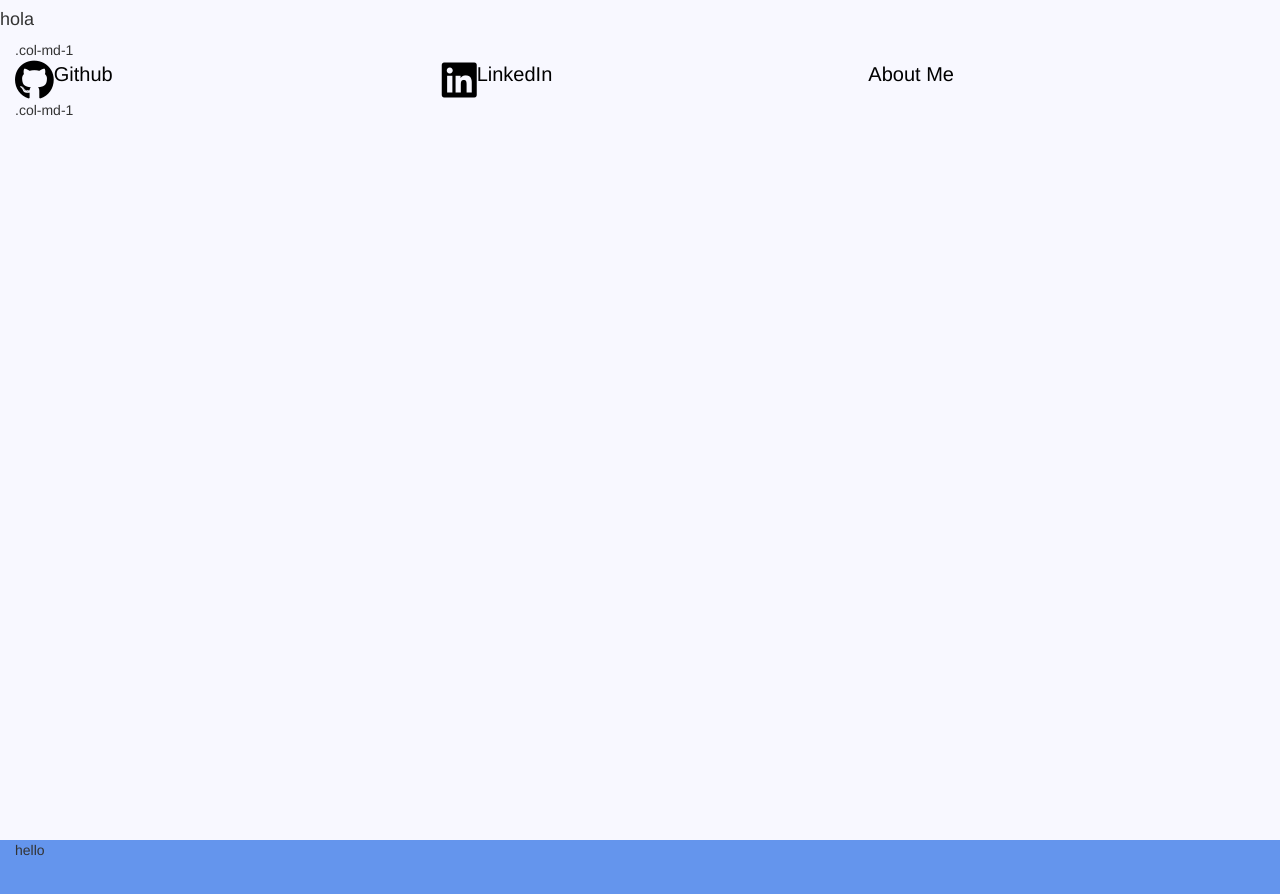
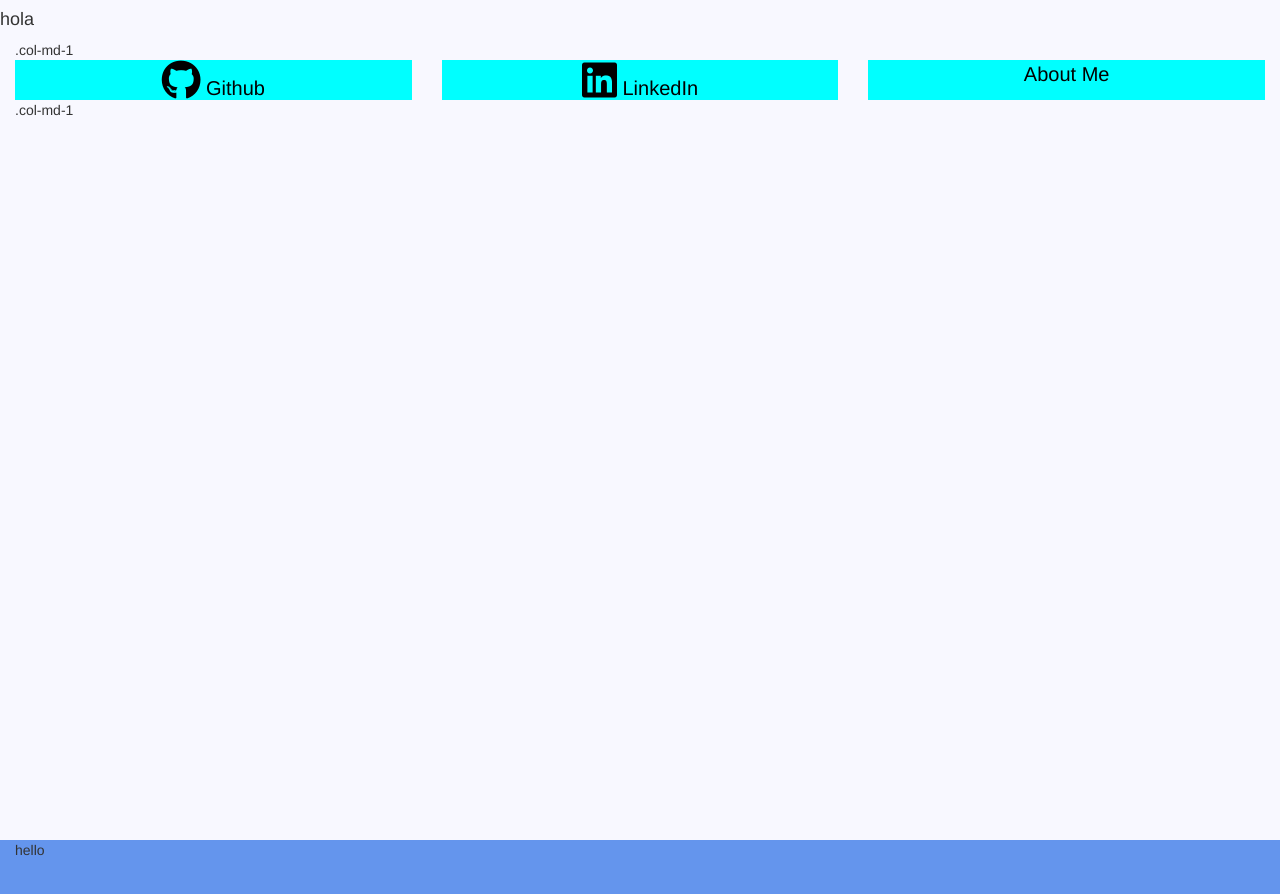
Before and after one commit to jordandhaenens/portfolio, a plain HTML site: page index.html in a window 1280 px wide. Shown: the top 894 px of the page. Drawn offline with nearby package versions, Linux system fonts and the light colour scheme; some packages are replaced by stand-ins of ours; files whose address does not match are found by name.

Commit message:
display: block

```diff
--- a/css/main.css
+++ b/css/main.css
@@ -15,11 +15,12 @@ html body {
 }
 
 .button {
+    display: block;
     text-align: center;
     height: 100%;
-    vertical-align: center;
-    display: inline-flex;
+    margin: 0 auto;
     font-size: 2rem;
+    background-color: aqua;
     color: black;
 
 }
```
